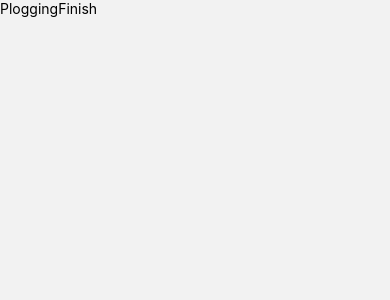
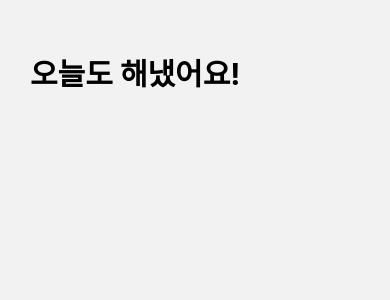
Before and after one commit to chosim-dvlpr/GreenStep, a React Native app in the folder FrontEnd/GreenStep/: screen /ploggingfinish in a window 390 px wide. Shown: the top 300 px of the page. Built offline with nearby package versions, Linux system fonts and the light colour scheme.

Commit message:
feat: 플로깅 종료화면 헤더 및 기능 목록 작성

```diff
--- a/FrontEnd/GreenStep/src/Page/PloggingFinish.tsx
+++ b/FrontEnd/GreenStep/src/Page/PloggingFinish.tsx
@@ -1,10 +1,32 @@
 import {View, Text} from 'react-native';
 import React from 'react';
+import styled from 'styled-components/native';
+
+const HeaderText = styled.Text`
+  font-size: 30;
+  font-weight: bold;
+  color: black;
+`
+
+const HeaderTextContainer = styled.View`
+  margin-top: 50;
+  margin-left: 30;
+`
 
 const PloggingFinish = () => {
   return (
     <View>
-      <Text>PloggingFinish</Text>
+      {/* 헤더 */}
+      <HeaderTextContainer>
+        <HeaderText>오늘도 해냈어요!</HeaderText>
+      </HeaderTextContainer>
+
+      {/* 플로깅 데이터 */}
+
+      {/* 인증하기 버튼 */}
+
+      {/* 인증 사진/회색 빈 칸 */}
+
     </View>
   );
 };
```
